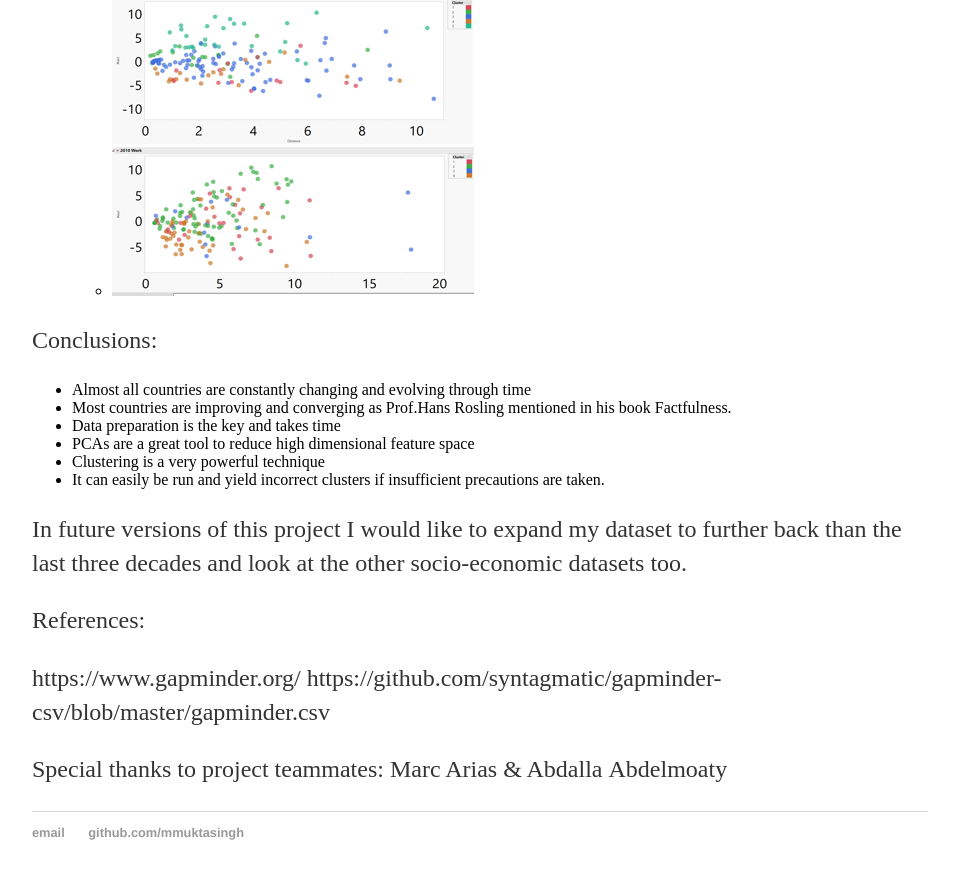
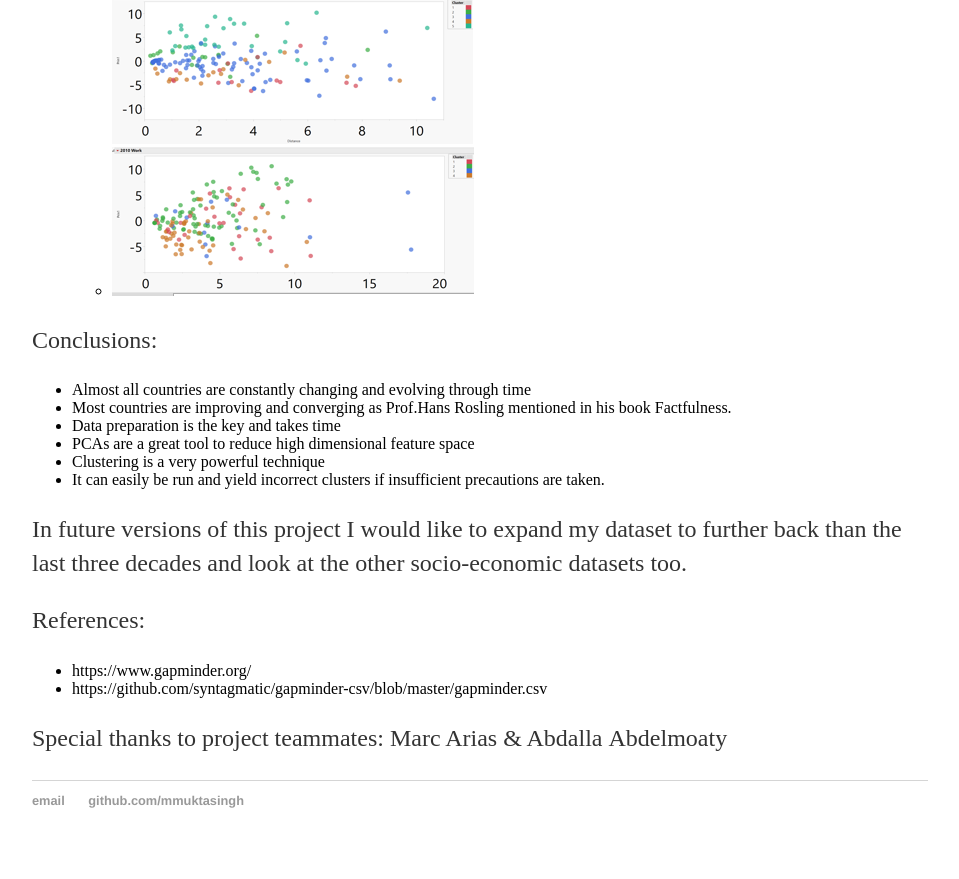
Before and after one commit to mmuktasingh/mmuktasingh.github.io, a Jekyll site: the page built from _posts/2019-10-31-Nation-comparison.md, in a window 1280 px wide and 900 px high, scrolled down 2573 px. Shown: the top 879 px of the window, without its empty margins (160-1119 px from the left). Built offline with Jekyll 4.4.1, drawn with Linux system fonts in a browser that asks for light colours.

```diff
--- a/_posts/2019-10-31-Nation-comparison.md
+++ b/_posts/2019-10-31-Nation-comparison.md
@@ -76,8 +76,8 @@ In future versions of this project I would like to expand my dataset to further
 
 References:
 
-https://www.gapminder.org/
-https://github.com/syntagmatic/gapminder-csv/blob/master/gapminder.csv
+- https://www.gapminder.org/
+- https://github.com/syntagmatic/gapminder-csv/blob/master/gapminder.csv
 
 
 
```
